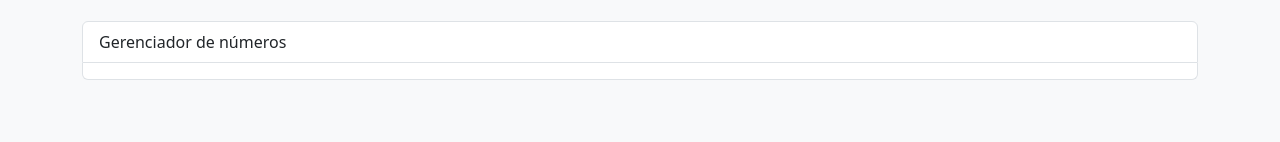
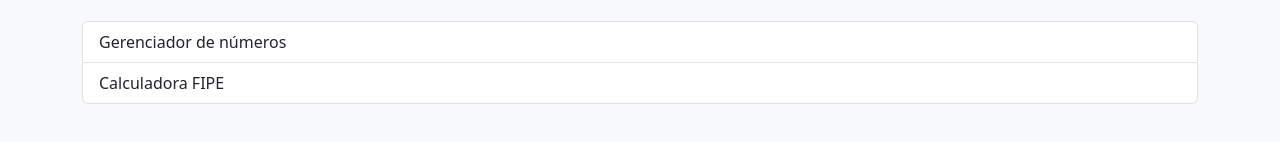
Before and after one commit to Rafa5500/Lab-eng, a plain HTML site: page semana3.html in a window 1280 px wide. Shown: the part 156-298 px from the top of the page. Drawn offline with nearby package versions, Linux system fonts and the light colour scheme.

Commit message:
Update semana3.html

```diff
--- a/semana3.html
+++ b/semana3.html
@@ -14,7 +14,7 @@
         </div>
         <div class="list-group">
             <a href="Semana3/Atividade1.html" class="list-group-item list-group-item-action">Gerenciador de números</a>
-            <a href="Semana3/Atividade2.html" class="list-group-item list-group-item-action"></a>
+            <a href="Semana3/Atividade2.html" class="list-group-item list-group-item-action">Calculadora FIPE</a>
         </div>
     </div>
     <script src="https://cdn.jsdelivr.net/npm/bootstrap@5.3.0/dist/js/bootstrap.bundle.min.js"></script>
```
